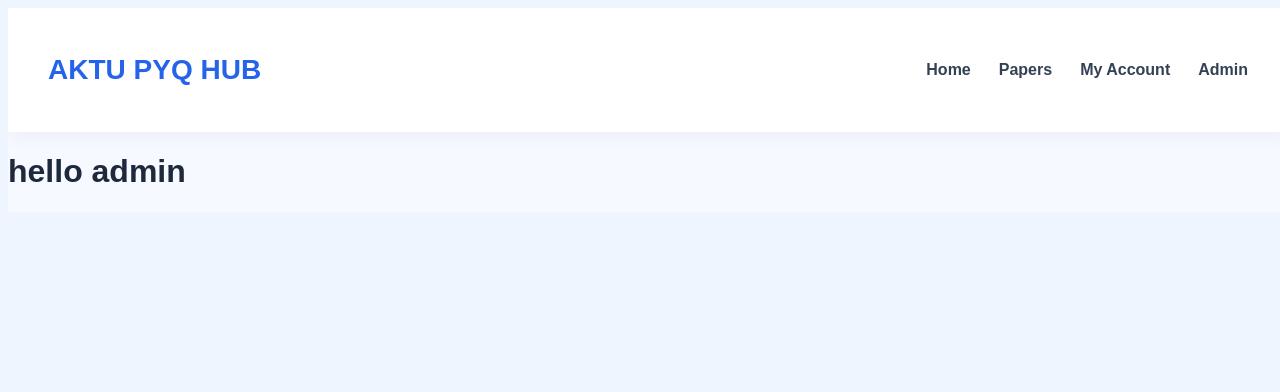
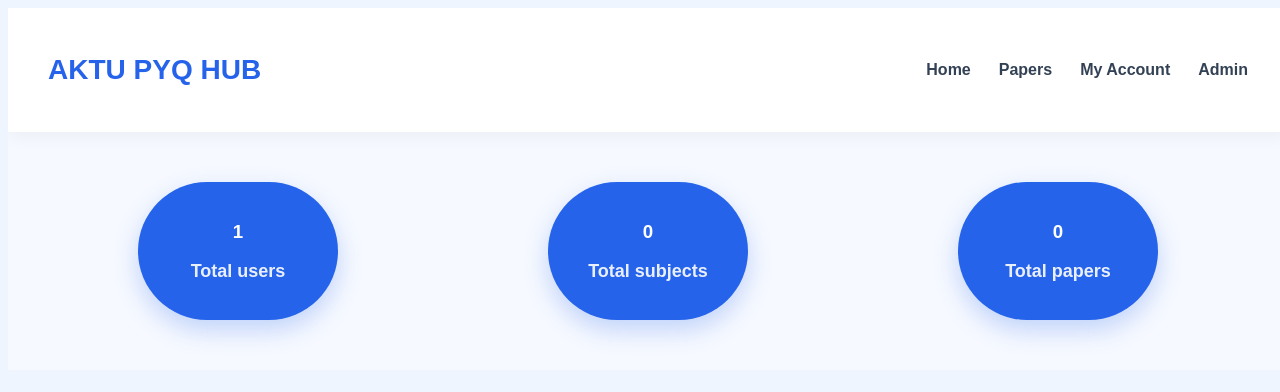
Before and after one commit to Chitresh-nim/PyqHub, a Django app: page /admin_dash/ in a window 1280 px wide. Shown: the top 392 px of the page. Run offline with Django 5.2, Linux system fonts and the light colour scheme; the visitor is signed in with stand-in values (Sample User, id 1); data comes from the database, SQL or seed files in the repository; data that the repository does not hold is empty; parts of the project's set-up code (start-up, migrations or seed data) failed here and were passed over.

Commit message:
added admin

```diff
--- a/PyqApp/static/PyqApp/css/styles.css
+++ b/PyqApp/static/PyqApp/css/styles.css
@@ -1075,3 +1075,43 @@ font-size:24px;
 }
 
 }
+/* ADMIN DASHBOARD */
+
+.stats-container{
+    display:flex;
+    gap:10px;
+    justify-content:space-between;
+    margin:50px;
+    flex-wrap:wrap;
+    flex-direction: row;
+    margin: 50px;
+    padding-left: 80px;
+    padding-right: 80px;
+}
+
+.stat-card{
+    width:200px;
+    background:#2563eb;
+    color:white;
+    border-radius:80px;
+    padding:20px;
+    text-align:center;
+    box-shadow:0 10px 25px rgba(37,99,235,.25);
+    transition:.25s;
+}
+
+.stat-card:hover{
+    transform:translateY(-5px);
+}
+
+.stat-card h2{
+    font-size:42px;
+    margin:0;
+}
+
+.stat-card p{
+    margin-top:10px;
+    font-size:18px;
+    font-weight:600;
+    opacity:.9;
+}
--- a/PyqApp/templates/PyqApp/admin_dash.html
+++ b/PyqApp/templates/PyqApp/admin_dash.html
@@ -3,5 +3,19 @@
 {% block title %}Admin{% endblock %}
 
 {% block content %}
-<h1>hello admin</h1>
+<div class="stats-container">
+    <div class="stat-card">
+        <h3>{{ total_users }}</h3>
+        <p>Total users</p>
+    </div>
+    <div class="stat-card">
+        <h3>{{ total_subjects }}</h3>
+        <p>Total subjects</p>
+    </div>
+    <div class="stat-card">
+        <h3>{{ total_papers }}</h3>
+        <p>Total papers</p>
+    </div>
+</div>
+
 {% endblock %}
--- a/PyqApp/views.py
+++ b/PyqApp/views.py
@@ -52,7 +52,15 @@ def admin_dash(request):
     if not request.user.is_staff:
         logger.warning(f"{request.user.username} attempted to access admin_dash")
         return redirect('home')
-    return render(request, "PyqApp/admin_dash.html")
+    total_users = User.objects.count()
+    total_papers = PYQ.objects.count()
+    total_subjects = Subject.objects.count()
+    context ={
+        "total_users" : total_users,
+        "total_subjects" : total_subjects,
+        "total_papers" : total_papers
+    }
+    return render(request, "PyqApp/admin_dash.html", context)
 
 def register(request):
     if request.user.is_authenticated:
```
